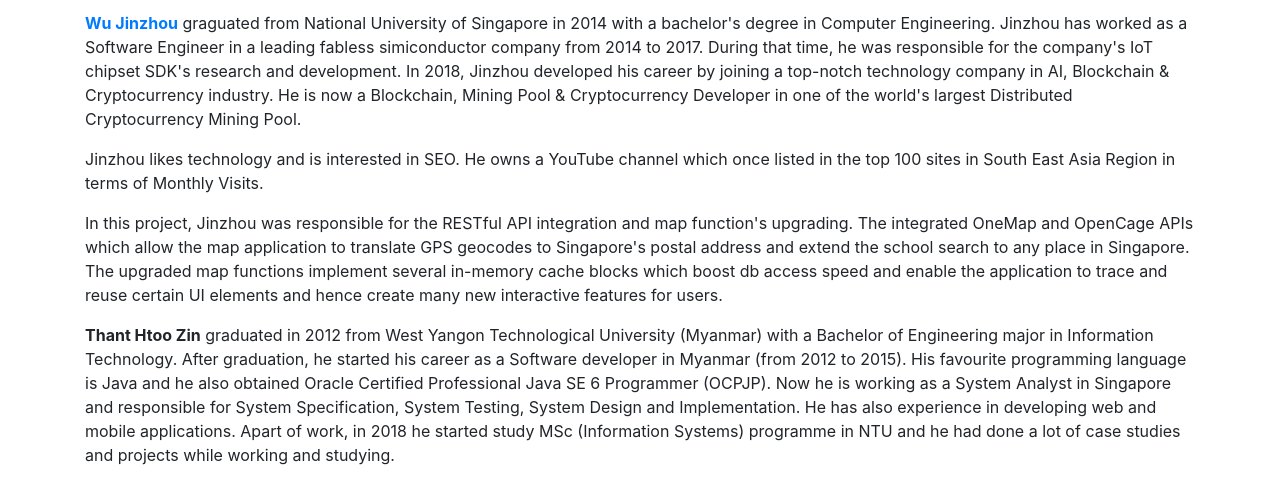
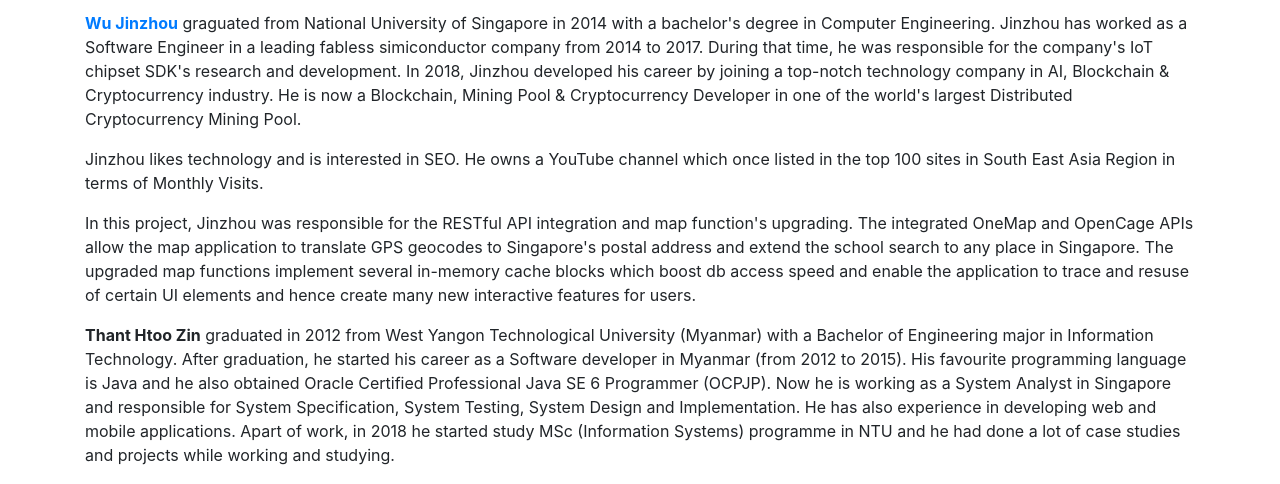
Before and after one commit to sergodeeva/sgschools-today, a Django app: page /about/ in a window 1280 px wide. Shown: the part 1817-2301 px from the top of the page. Run offline with Django 3.2, Linux system fonts and the light colour scheme; some libraries are stand-ins or nearby versions.

```diff
--- a/schools/templates/about.html
+++ b/schools/templates/about.html
@@ -126,10 +126,10 @@
         sites in South East Asia Region in terms of Monthly Visits.</p>
     <p>
         In this project, Jinzhou was responsible for the RESTful API integration and map function's upgrading. The
-        integrated OneMap and OpenCage APIs which allow the map application to translate GPS geocodes to Singapore's
-        postal address and extend the school search to any place in Singapore. The upgraded map functions implement
-        several in-memory cache blocks which boost db access speed and enable the application to trace and reuse certain
-        UI elements and hence create many new interactive features for users.
+        integrated OneMap and OpenCage APIs allow the map application to translate GPS geocodes to Singapore's postal
+        address and extend the school search to any place in Singapore. The upgraded map functions implement several
+        in-memory cache blocks which boost db access speed and enable the application to trace and resuse of certain UI
+        elements and hence create many new interactive features for users.
     </p>
 
     <p>
```
